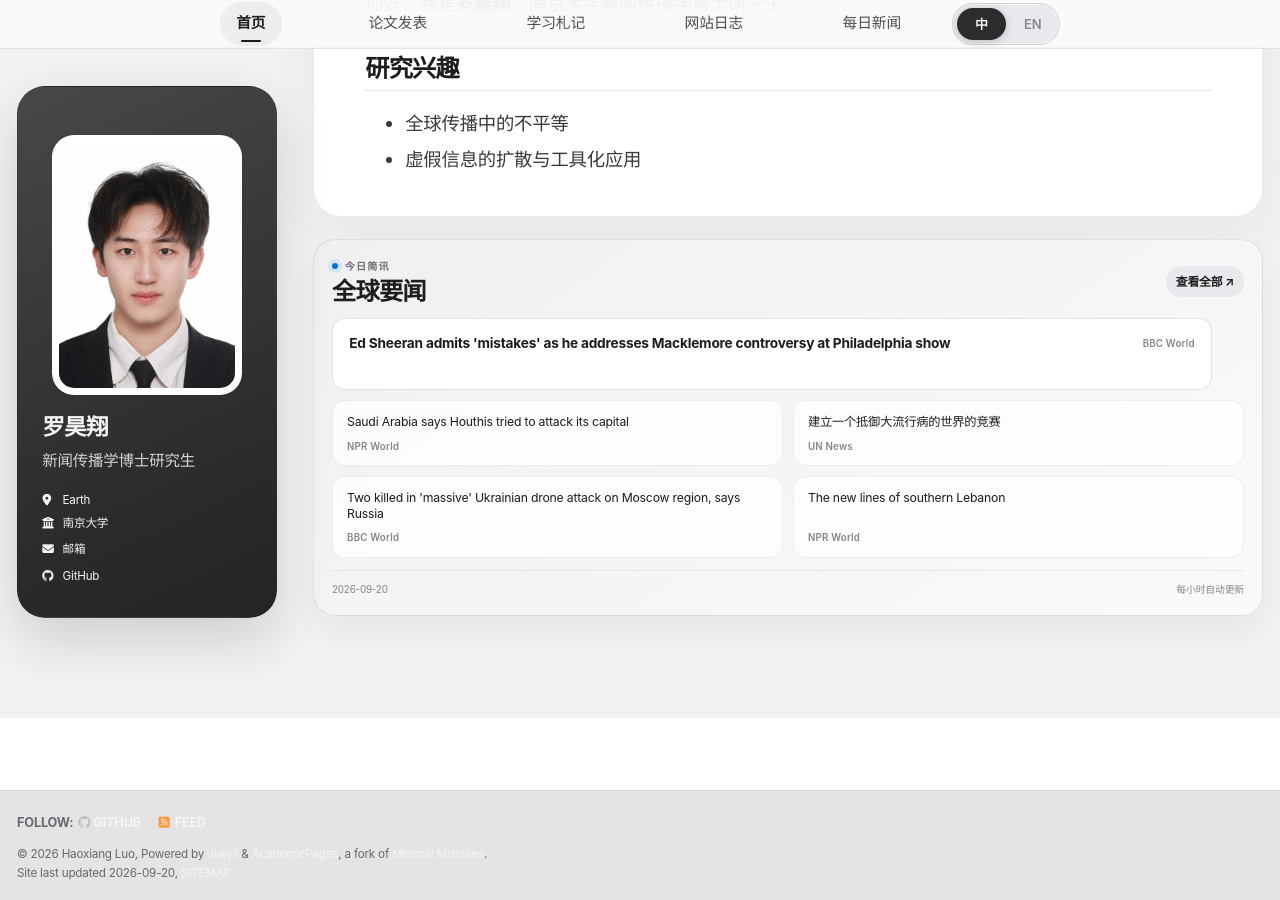
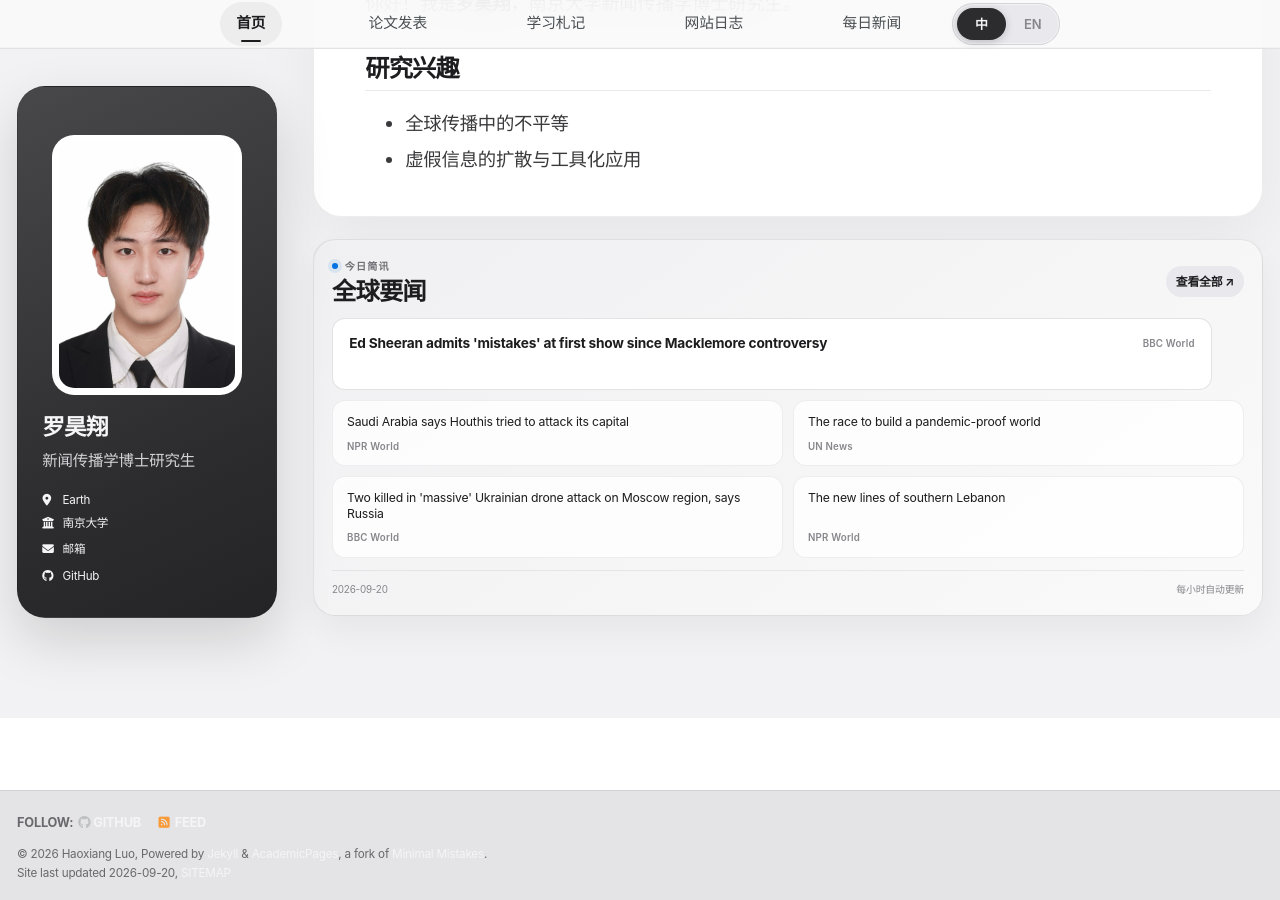
Before and after one commit to HaoxiangLuo/HaoxiangLuo.github.io, a Jekyll site: the page built from _pages/about-zh.md, in a window 1280 px wide and 900 px high, scrolled down 253 px. Built offline with Jekyll 4.4.1, drawn with Linux system fonts in a browser that asks for light colours; a style sheet for code colours, icons or effects is not loaded.

Commit message:
Update daily news 2026-09-20

```diff
--- a/_data/daily_news.json
+++ b/_data/daily_news.json
@@ -1,11 +1,11 @@
 {
-  "updated_at": "2026-09-20T14:28:23+08:00",
+  "updated_at": "2026-09-20T15:23:10+08:00",
   "days": [
     {
       "date": "2026-09-20",
       "items": [
         {
-          "title": "Ed Sheeran admits 'mistakes' as he addresses Macklemore controversy at Philadelphia show",
+          "title": "Ed Sheeran admits 'mistakes' at first show since Macklemore controversy",
           "source": "BBC World",
           "url": "https://www.bbc.co.uk/news/articles/cm780ll1de18o?at_medium=RSS&at_campaign=rss"
         },
@@ -17,8 +17,7 @@
         {
           "title": "The race to build a pandemic-proof world",
           "source": "UN News",
-          "url": "https://news.un.org/feed/view/en/story/2026/09/1168377",
-          "title_zh": "建立一个抵御大流行病的世界的竞赛"
+          "url": "https://news.un.org/feed/view/en/story/2026/09/1168377"
         },
         {
           "title": "Two killed in 'massive' Ukrainian drone attack on Moscow region, says Russia",
```
